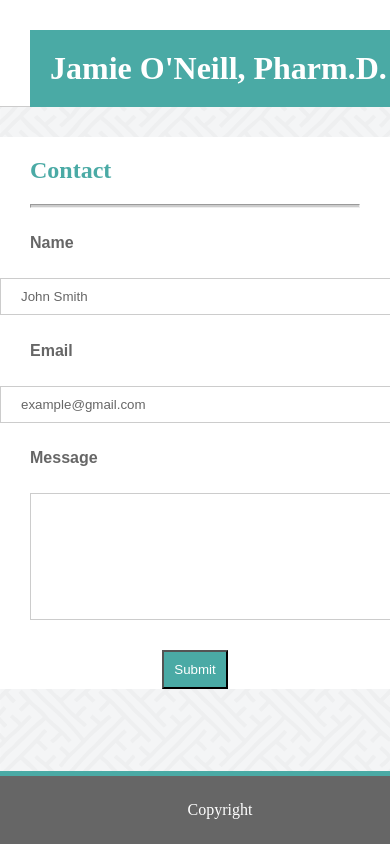
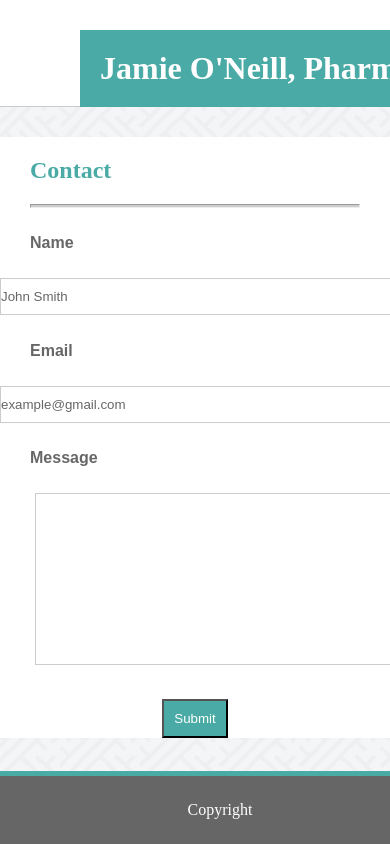
Before and after one commit to PharmDCoder/Responsive-Portfolio, a plain HTML site: page contact.html in a window 390 px wide. Shown: the top 844 px of the page. Drawn offline with Linux system fonts and the light colour scheme; files that its build step writes are made by us from their sources; files whose address does not match are found by name.

Commit message:
updates for screensize 990px

```diff
--- a/assets/css/style.css
+++ b/assets/css/style.css
@@ -145,3 +145,36 @@ td {
     margin:auto;
     width:960px;
 }
+
+@media only screen and (max-width: 980px) {
+    body {
+        max-width: 980px;
+    }
+
+    header {
+        width: 100%;
+    }
+
+    section {
+        max-width: 780px;
+    }
+
+    input {
+        padding: 10px 500px 10px 0px;
+        margin: 0px;
+    }
+
+    h1 {
+        margin-left: 50px;
+    }
+
+    .largeBox {
+        padding: 10px 250px;
+        margin-left: 35px;
+    }
+
+    button {
+        justify-content: left;
+    }
+
+}
--- a/contact.html
+++ b/contact.html
@@ -1,8 +1,8 @@
 <!DOCTYPE html>
 <html lang="en">
 <head>
-    <link rel="stylesheet" type="text/css" href="../Basic-Portfolio/assets/css/cssReset.css">
-    <link rel="stylesheet" type="text/css" href="../Basic-Portfolio/assets/css/style.css">
+    <link rel="stylesheet" type="text/css" href="assets/css/cssReset.css">
+    <link rel="stylesheet" type="text/css" href="assets/css/style.css">
     <title>Contact Jamie</title>
 </head>
 
@@ -29,7 +29,8 @@
         <h4>Email</h4>
         <input type="text" value="example@gmail.com">
         <h4>Message</h4>
-        <input class="largeBox" value=" ">
+        <textarea rows="10" class="largeBox"></textarea>
+
         <button>Submit</button>
 
    </section>
```
Also changed, not shown: assets/css/cssReset.css (+47 -0 lines), index.html (+4 -4 lines), portfolio.html (+15 -15 lines).
